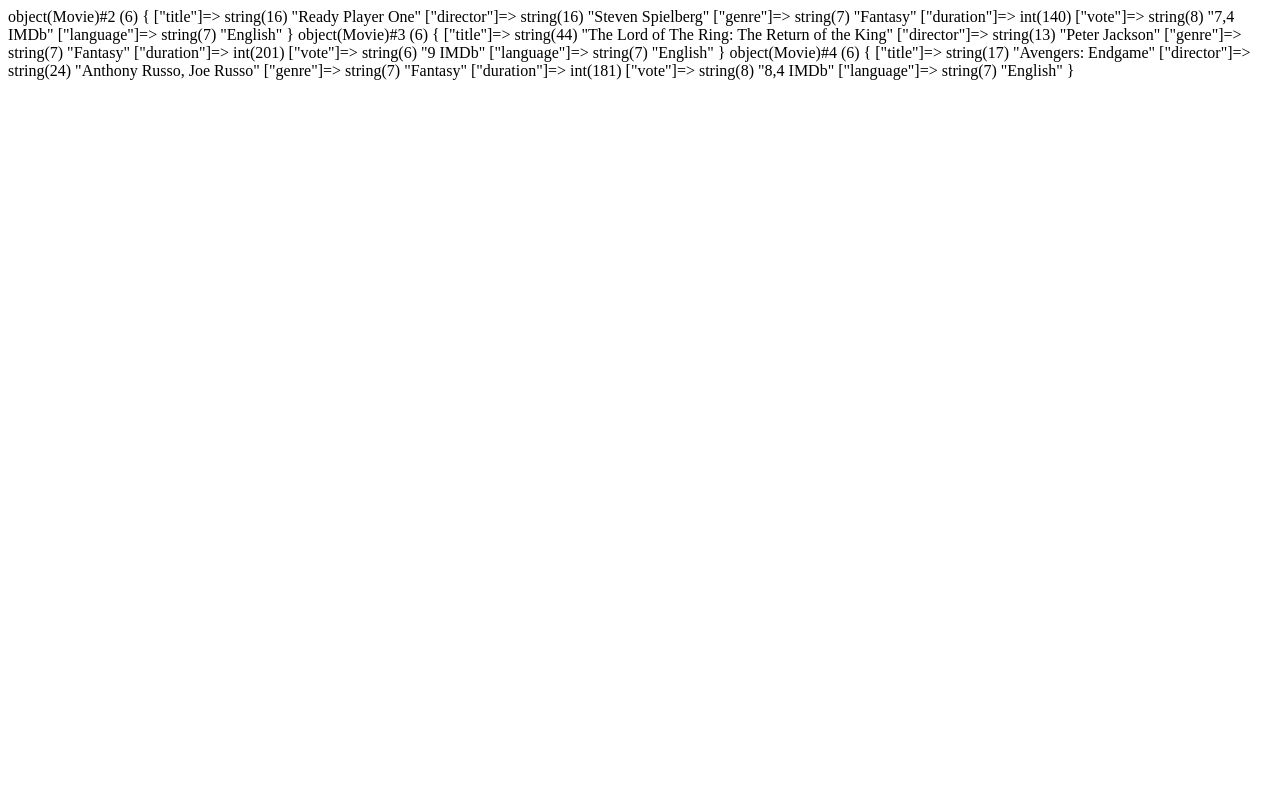
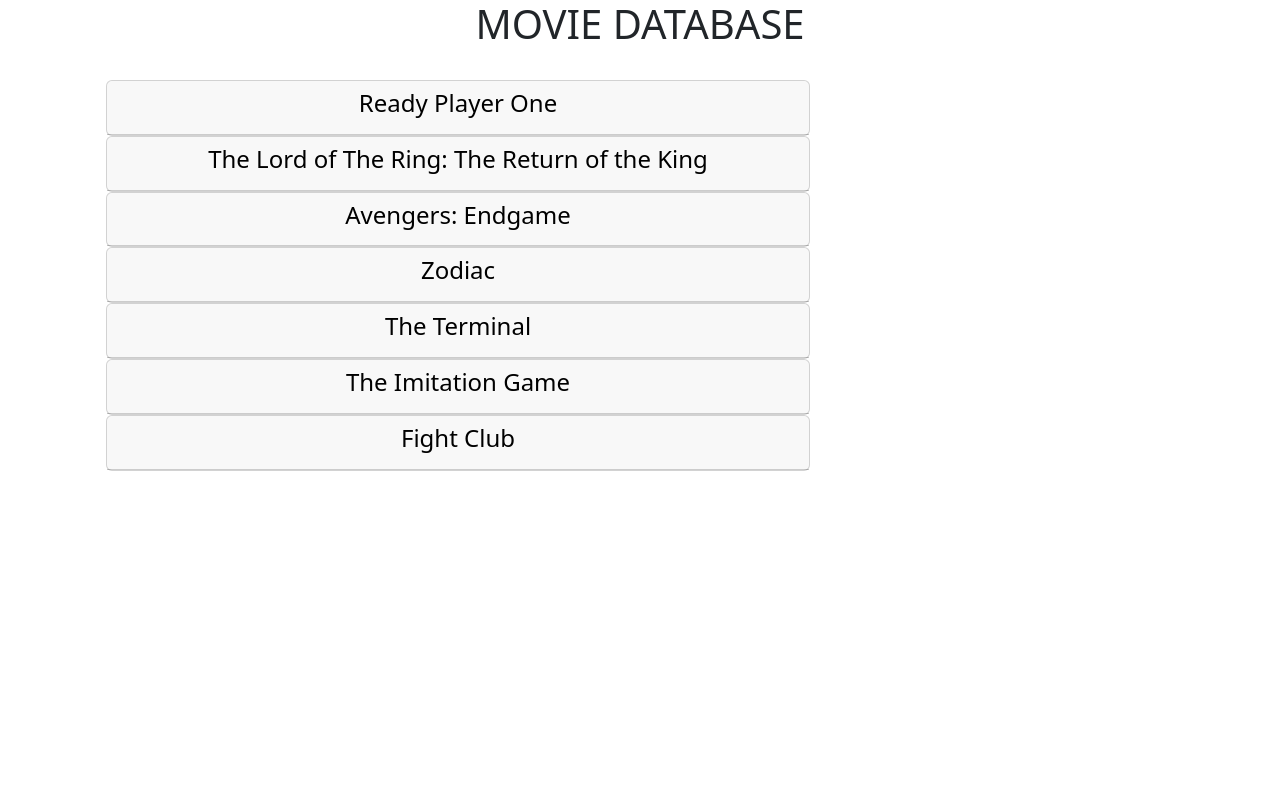
Before and after one commit to LookasWasTaken/php-oop-1, a PHP site: page / in a window 1280 px wide. Run offline with PHP 8.4, Linux system fonts and the light colour scheme.

Commit message:
ADD class genre and basic structure html

```diff
--- a/index.php
+++ b/index.php
@@ -8,7 +8,8 @@ class Movie
     public $vote;
     public $language = "English";
 
-    public function __construct(string $title, string $director, string $genre, int $duration, string $vote) {
+    public function __construct(string $title, string $director, Genre $genre, int $duration, string $vote)
+    {
         $this->title = $title;
         $this->director = $director;
         $this->genre = $genre;
@@ -16,7 +17,8 @@ class Movie
         $this->vote = $vote;
     }
 
-    public function getData() {
+    public function getData()
+    {
         return $this->title;
         return $this->director;
         return $this->genre;
@@ -25,7 +27,8 @@ class Movie
         return $this->language;
     }
 
-    public function varDumped(){
+    public function varDumped()
+    {
         var_dump($this->title);
         var_dump($this->director);
         var_dump($this->genre);
@@ -35,12 +38,57 @@ class Movie
     }
 }
 
-$rpo = new Movie ("Ready Player One", "Steven Spielberg", "Fantasy", 140, "7,4 IMDb");
-$lotrtrotk = new Movie ("The Lord of The Ring: The Return of the King", "Peter Jackson", "Fantasy", 201, "9 IMDb");
-$end = new Movie ("Avengers: Endgame", "Anthony Russo, Joe Russo", "Fantasy", 181, "8,4 IMDb");
+class Genre
+{
+    public $genre;
+}
 
-var_dump($rpo);
-var_dump($lotrtrotk);
-var_dump($end);
+$movies = [
+    new Movie("Ready Player One", "Steven Spielberg", new Genre("Fantasy"), 140, "7.4 IMDb"),
+    new Movie("The Lord of The Ring: The Return of the King", "Peter Jackson", new Genre("Fantasy"), 201, "9 IMDb"),
+    new Movie("Avengers: Endgame", "Anthony Russo, Joe Russo", new Genre("Fantasy"), 181, "8.4 IMDb"),
+    new Movie("Zodiac", "David Fincher", new Genre("Thriller"), 157, "7.7 IMDb"),
+    new Movie("The Terminal", "Steven Spielberg", new Genre("Comedy"), 128, "7.4 IMDb"),
+    new Movie("The Imitation Game", "Morten Tyldum", new Genre("Thriller"), 114, "8 IMDb"),
+    new Movie("Fight Club", "David Fincher", new Genre("Thriller"), 139, "8 IMDb")
+];
 
 ?>
+
+<!DOCTYPE html>
+<html lang="en">
+
+<head>
+    <meta charset="UTF-8">
+    <meta http-equiv="X-UA-Compatible" content="IE=edge">
+    <meta name="viewport" content="width=device-width, initial-scale=1.0">
+    <title>Movie DB</title>
+
+    <!-- EXTERNAL BOOTSTRAP CSS CDN -->
+    <link href="https://cdn.jsdelivr.net/npm/bootstrap/dist/css/bootstrap.min.css" rel="stylesheet">
+
+</head>
+
+<body>
+
+    <div class="container">
+        <h1 class="text-center">MOVIE DATABASE</h1>
+        <div class="row p-4">
+            <?php foreach ($movies as $movie) : ?>
+                <div class="col-8">
+                    <div class="card">
+                        <div class="card-header">
+                            <h4 class="text-center text-black"><?php echo ($movie->title) ?></h4>
+                        </div>
+                    </div>
+                </div>
+            <?php endforeach ?>
+        </div>
+    </div>
+
+    <!-- EXTERNAL BOOTSTRAP JS CDN -->
+    <script src="https://cdn.jsdelivr.net/npm/bootstrap/dist/js/bootstrap.bundle.min.js"></script>
+
+</body>
+
+</html>
```
